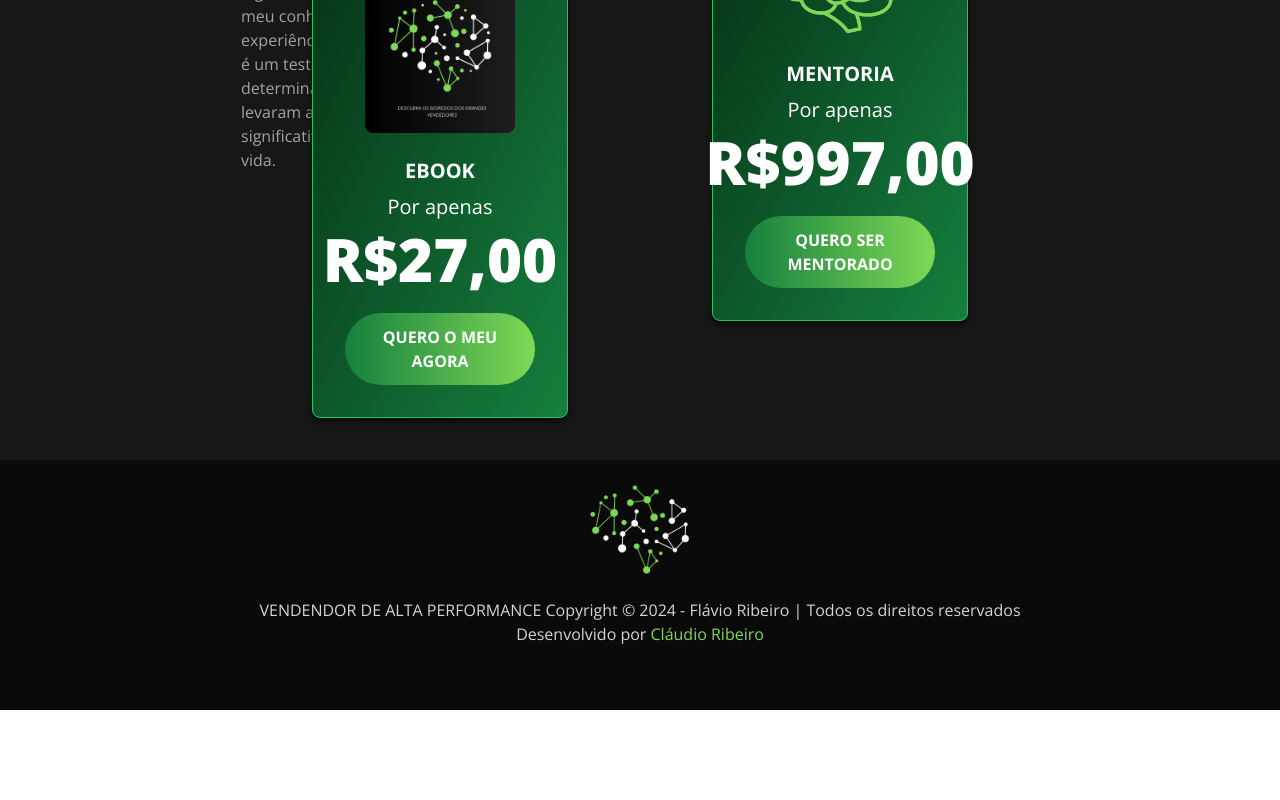
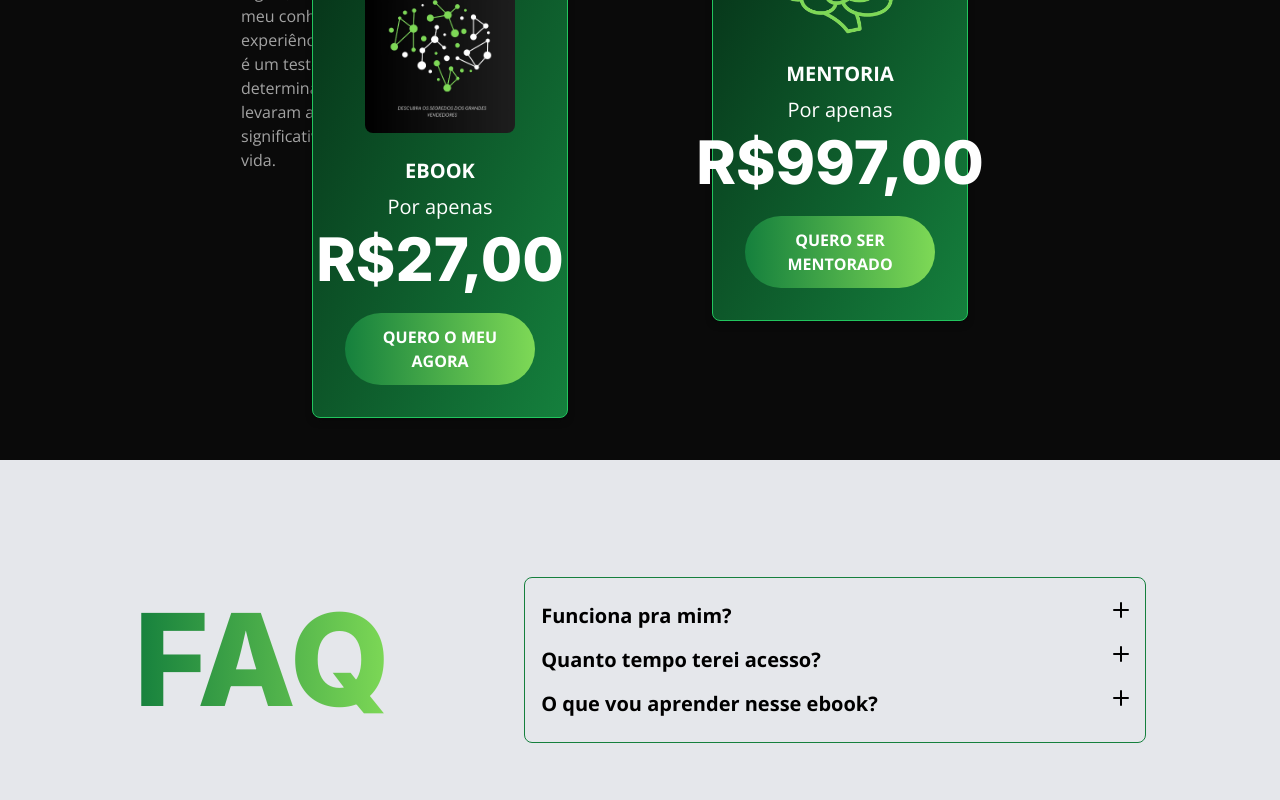
Before and after one commit to Cloviski/flaviodefa, a Next.js app: page / in a window 1280 px wide. Shown: the part 1840-2640 px from the top of the page. Before the commit the page ends 2550 px from the top, so only its background shows below. Built offline with nearby package versions, Linux system fonts and the light colour scheme.

Commit message:
Created FAQ section

```diff
--- /dev/null
+++ b/src/app/components/accordion.tsx
@@ -0,0 +1,56 @@
+"use client";
+import { useState } from "react";
+
+interface Props {
+  title: string;
+  answer: string;
+}
+
+const Accordion: React.FC<Props> = ({ title, answer }) => {
+  const [faqOpen, setFaqOpen] = useState(false);
+  return (
+    <div className="py-2">
+      <button
+        onClick={() => setFaqOpen(!faqOpen)}
+        className="flex justify-between w-full"
+      >
+        <span className="text-xl font-bold">{title}</span>
+        {/*faqOpen ? <span>-</span> : <span>+</span>*/}
+        <svg
+          className="fill-black shrink-0 ml-8"
+          width="16"
+          height="16"
+          xmlns="http://www.w3.org/2000/svg"
+        >
+          <rect
+            y="7"
+            width="16"
+            height="2"
+            rx="1"
+            className={`transform origin-center transition duration-200 ease-out ${
+              faqOpen && "!rotate-180"
+            }`}
+          />
+          <rect
+            y="7"
+            width="16"
+            height="2"
+            rx="1"
+            className={`transform origin-center rotate-90 transition duration-200 ease-out ${
+              faqOpen && "!rotate-180"
+            }`}
+          />
+        </svg>
+      </button>
+      <div
+        className={`grid overflow-hidden transition-all duration-300 ease-in-out text-green-600 ${
+          faqOpen ? "grid-rows-[1fr] opacity-100" : "grid-rows-[0fr] opacity-0"
+        }`}
+      >
+        <div className="overflow-hidden">{answer}</div>
+      </div>
+    </div>
+  );
+};
+
+export default Accordion;
--- a/src/app/components/buy.tsx
+++ b/src/app/components/buy.tsx
@@ -3,11 +3,11 @@ import Link from "next/link";
 
 export default function Buy() {
   return (
-    <div className="flex flex-col items-center w-full bg-neutral-900 h-[700px]">
-      <h2 className="w-full text-center text-4xl text-white font-bold my-11">
+    <div className="flex flex-col items-center w-full bg-neutral-950 h-[700px]">
+      <h2 className="w-full text-center text-4xl text-white font-bold my-11 font-inter">
         Garanta Sua <span className="text-sell">Cópia</span>
       </h2>
-      <div className="flex h-full justify-center w-full gap-x-36">
+      <div className="flex md:flex-row flex-col h-full justify-center w-full gap-x-36">
         <div className="flex flex-col h-fit rounded-lg items-center w-1/5 p-8 bg-gradient-to-br from-green-950 to-green-700 backdrop-blur shadow-md shadow-neutral-950 border border-solid border-green-500">
           <Image
             className="mb-6 rounded-lg"
@@ -18,9 +18,9 @@ export default function Buy() {
           />
           <h3 className="text-white text-xl font-bold">EBOOK</h3>
           <span className="text-white text-xl my-2">Por apenas</span>
-          <span className="text-white text-6xl font-extrabold">R$27,00</span>
+          <span className="text-white text-6xl font-extrabold font-inter">R$27,00</span>
           <Link href="https://pay.kiwify.com.br/SDaIhL6">
-            <button className="w-full rounded-l-full rounded-r-full bg-gradient-to-r from-green-700 to-sell px-6 py-3 font-sans font-bold uppercase text-white mt-6">
+            <button className="w-full rounded-l-full rounded-r-full bg-gradient-to-r from-green-700 to-sell px-6 py-3 font-sans font-bold uppercase text-white mt-6 hover:scale-105 transition-all">
               Quero o meu agora
             </button>
           </Link>
@@ -35,9 +35,9 @@ export default function Buy() {
           />
           <h3 className="text-white text-xl font-bold">MENTORIA</h3>
           <span className="text-white text-xl my-2">Por apenas</span>
-          <span className="text-white text-6xl font-extrabold">R$997,00</span>
+          <span className="text-white text-6xl font-extrabold font-inter">R$997,00</span>
           <Link href="https://pay.kiwify.com.br/SDaIhL6">
-            <button className="w-full rounded-l-full rounded-r-full bg-gradient-to-r from-green-700 to-sell px-6 py-3 font-sans font-bold uppercase text-white mt-6">
+            <button className="w-full rounded-l-full rounded-r-full bg-gradient-to-r from-green-700 to-sell px-6 py-3 font-sans font-bold uppercase text-white mt-6 hover:scale-105 transition-all">
               Quero ser mentorado
             </button>
           </Link>
--- a/src/app/components/ebook.tsx
+++ b/src/app/components/ebook.tsx
@@ -22,13 +22,13 @@ export default function Ebook() {
               Flávio Sousa
             </h2>
           </div>
-          <h1 className="text-3xl font-semibold text-white w-full">
+          <h1 className="text-3xl font-semibold text-white w-full ">
             Desvende os segredos do sucesso em vendas escrito por um veterano
             com mais de 10 anos de experiência, explorando diversas áreas do
             negócio para alcançar a alta performance.
           </h1>
           <Link href="https://pay.kiwify.com.br/SDaIhL6">
-            <button className="w-full rounded-l-full rounded-r-full bg-gradient-to-r from-green-700 to-sell px-6 py-3 font-sans font-bold uppercase text-white">
+            <button className="w-full rounded-l-full rounded-r-full bg-gradient-to-r from-green-700 to-sell px-6 py-3 font-sans font-bold uppercase text-white hover:scale-105 transition-all">
               Quero ser de alta performance
             </button>
           </Link>
--- /dev/null
+++ b/src/app/components/faq.tsx
@@ -0,0 +1,25 @@
+import Accordion from "./accordion";
+
+export default function FAQ() {
+  return (
+    <div className="flex justify-evenly items-center w-full h-[400px] bg-gray-200">
+      <span className="bg-gradient-to-r from-green-700 to-sell font-inter bg-clip-text text-transparent font-extrabold text-9xl uppercase">
+        FAQ
+      </span>
+      <div className="p-4 bg-gray-200 rounded-lg border border-green-700">
+        <Accordion
+          title="Funciona pra mim?"
+          answer="O ebook é tanto pra iniciantes quanto pra vendedores experientes."
+        />
+        <Accordion
+          title="Quanto tempo terei acesso?"
+          answer="O acesso é vitalício."
+        />
+        <Accordion
+          title="O que vou aprender nesse ebook?"
+          answer="Você aprenderá como ter a mentalidade de um vendedor de alta performance."
+        />
+      </div>
+    </div>
+  );
+}
--- a/src/app/layout.tsx
+++ b/src/app/layout.tsx
@@ -1,5 +1,5 @@
 import type { Metadata } from "next";
-import { Open_Sans, Sacramento } from "next/font/google";
+import { Inter, Open_Sans, Sacramento } from "next/font/google";
 import "./globals.css";
 
 const sacramento = Sacramento({
@@ -15,6 +15,12 @@ const open_sans = Open_Sans({
   variable: "--font-open-sans",
 });
 
+const inter = Inter({
+  subsets: ["latin"],
+  display: "swap",
+  variable: "--font-inter",
+})
+
 export const metadata: Metadata = {
   title: "VENDEDOR DE ALTA PERFORMACE",
   description: "Venda de Ebook",
@@ -26,7 +32,7 @@ export default function RootLayout({
   children: React.ReactNode;
 }>) {
   return (
-    <html lang="en" className={`${sacramento.variable} ${open_sans.variable}`}>
+    <html lang="en" className={`${sacramento.variable} ${open_sans.variable} ${inter.variable}`}>
       <link rel="icon" href="/favicon.ico" sizes="any" />
       <body>{children}</body>
     </html>
--- a/src/app/page.tsx
+++ b/src/app/page.tsx
@@ -1,9 +1,8 @@
-import Image from "next/image";
 import Ebook from "./components/ebook";
 import AboutMe from "./components/aboutme";
-import Link from "next/link";
 import Buy from "./components/buy";
 import Footer from "./components/footer";
+import FAQ from "./components/faq";
 
 export default function Home() {
   return (
@@ -11,6 +10,7 @@ export default function Home() {
       <Ebook />
       <AboutMe />
       <Buy />
+      <FAQ />
       <Footer />
     </main>
   );
--- a/tailwind.config.ts
+++ b/tailwind.config.ts
@@ -10,6 +10,7 @@ const config: Config = {
     fontFamily: {
       sans: ['var(--font-open-sans)'],
       handwritten: ['var(--font-sacramento)'],
+      inter: ['var(--font-inter)']
     },
     extend: {
       colors: {
```
Also changed, not shown: src/app/components/aboutme.tsx (+9 -9 lines), src/app/components/footer.tsx (+20 -3 lines).
